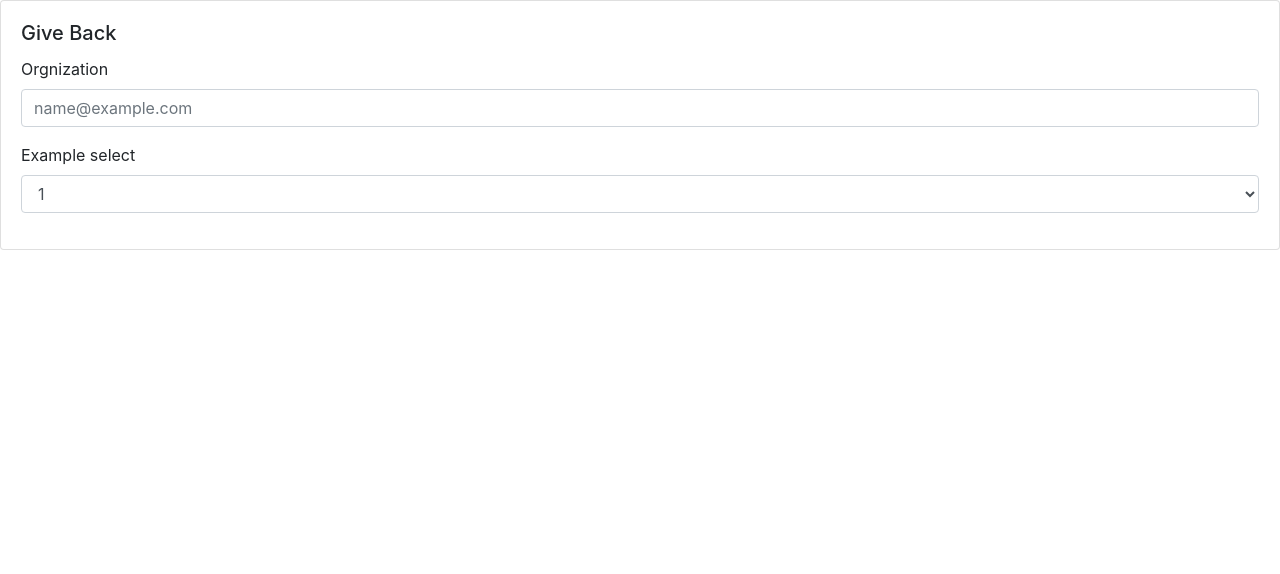
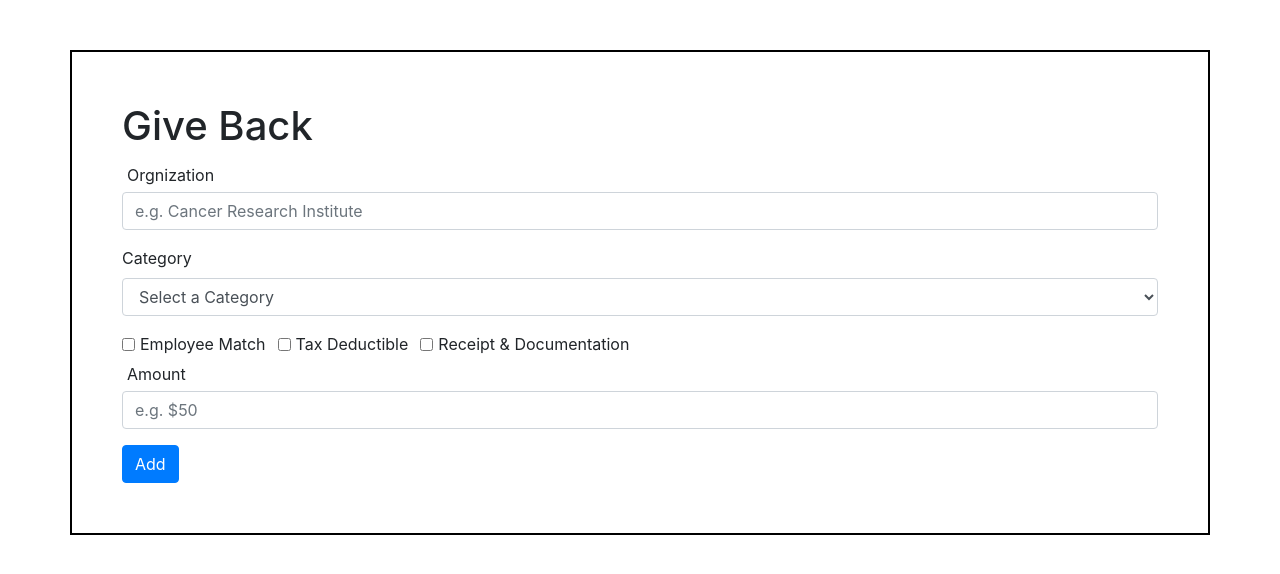
Before and after one commit to suzygiv/GiveBack-KeepTrack, a React (Create React App) app in the folder client/: page /giveback in a window 1280 px wide. Shown: the top 574 px of the page. Built offline with nearby package versions, Linux system fonts and the light colour scheme.

Commit message:
Redesigned GiveBackForm

```diff
--- a/client/src/App.js
+++ b/client/src/App.js
@@ -6,6 +6,7 @@ import Signup from "./pages/signup"
 import GiveBack from "./pages/givebackentry"
 import KeepTrack from "./pages/keeptrack"
 import Welcome from "./pages/welcome"
+import GiveBackForm from "./components/GiveBackForm";
 
 function Wrapper(props) {
   return (
@@ -25,6 +26,7 @@ function App() {
           <Switch>
             <Route exact path="/signup" component={Signup} />
             <Route exact path="/" component={Login} />
+            <GiveBackForm />
             <Wrapper>
               <Route exact path="/welcome" component={Welcome} />
               <Route exact path="/giveback" component={GiveBack} />
--- a/client/src/components/GiveBackForm/index.js
+++ b/client/src/components/GiveBackForm/index.js
@@ -1,27 +1,55 @@
 import React from "react";
-
+import Row from "../Row"
+import Col from "../Col"
+import Container from "../Container"
 function GiveBackForm() {
     return (
-
+<Container style={{border: "black 2px solid", marginTop: "50px", padding: "50px"}}>
+  <Row>
+        <Col size="sm-12">
+          <h1>Give Back</h1>
+          </Col>
+          </Row>
+      <Row>
+        <Col size="sm-12">
     <form>
   <div className="form-group">
-    <label for="exampleFormControlInput1">Orgnization</label>
-    <input type="email" className="form-control" id="exampleFormControlInput1" placeholder="name@example.com" />
-  </div>
+    <label for="exampleFormControlInput1" style={{margin: "5px"}}>Orgnization</label>
+    <input className="form-control" type="text" placeholder="e.g. Cancer Research Institute" />
+   </div>
   <div className="form-group">
-    <label for="exampleFormControlSelect1">Example select</label>
+    <label for="exampleFormControlSelect1">Category</label>
     <select className="form-control" id="exampleFormControlSelect1">
-      <option>1</option>
-      <option>2</option>
-      <option>3</option>
-      <option>4</option>
-      <option>5</option>
+      <option>Select a Category</option>
+      <option>Arts &#38; Culture</option>
+      <option>Education</option>
+      <option>Environment</option>
+      <option>Health &#38; Medical</option>
+      <option>Animal &#38; Humane</option>
     </select>
-  </div>
-
+</div>
+    <div class="form-check form-check-inline">
+  <input class="form-check-input" type="checkbox" id="inlineCheckbox1" value="option1" />
+  <label class="form-check-label" for="inlineCheckbox1">Employee Match</label>
+</div>
+<div class="form-check form-check-inline">
+  <input class="form-check-input" type="checkbox" id="inlineCheckbox2" value="option2" />
+  <label class="form-check-label" for="inlineCheckbox2">Tax Deductible</label>
+</div>
+<div class="form-check form-check-inline">
+  <input class="form-check-input" type="checkbox" id="inlineCheckbox3" value="option3" />
+  <label class="form-check-label" for="inlineCheckbox3">Receipt &#38; Documentation</label>
+</div>
+<div className="form-group">
+    <label for="exampleFormControlInput1" style={{margin: "5px"}}>Amount</label>
+    <input className="form-control" type="text" placeholder="e.g. $50" />
+   </div>
+   <button type="submit" className="btn btn-primary">Add</button>
 
 </form>
-
+</Col>
+</Row>
+</Container>
 );
 }
 
--- a/client/src/components/GiveBackCard/index.js
+++ b/client/src/components/KeepTrackCard/index.js
@@ -1,15 +1,14 @@
 import React from "react";
 import GiveBackForm from "../GiveBackForm";
-function GiveBackCard() {
+function KeepTrackCard () {
     return (
         <div class="card">
         <div class="card-body">
-          <h5 class="card-title">Give Back</h5>
-          <GiveBackForm />
-          {/* button */}
+
+
         </div>
       </div>
     );
 }
 
-export default GiveBackCard
+export default KeepTrackCard
```
